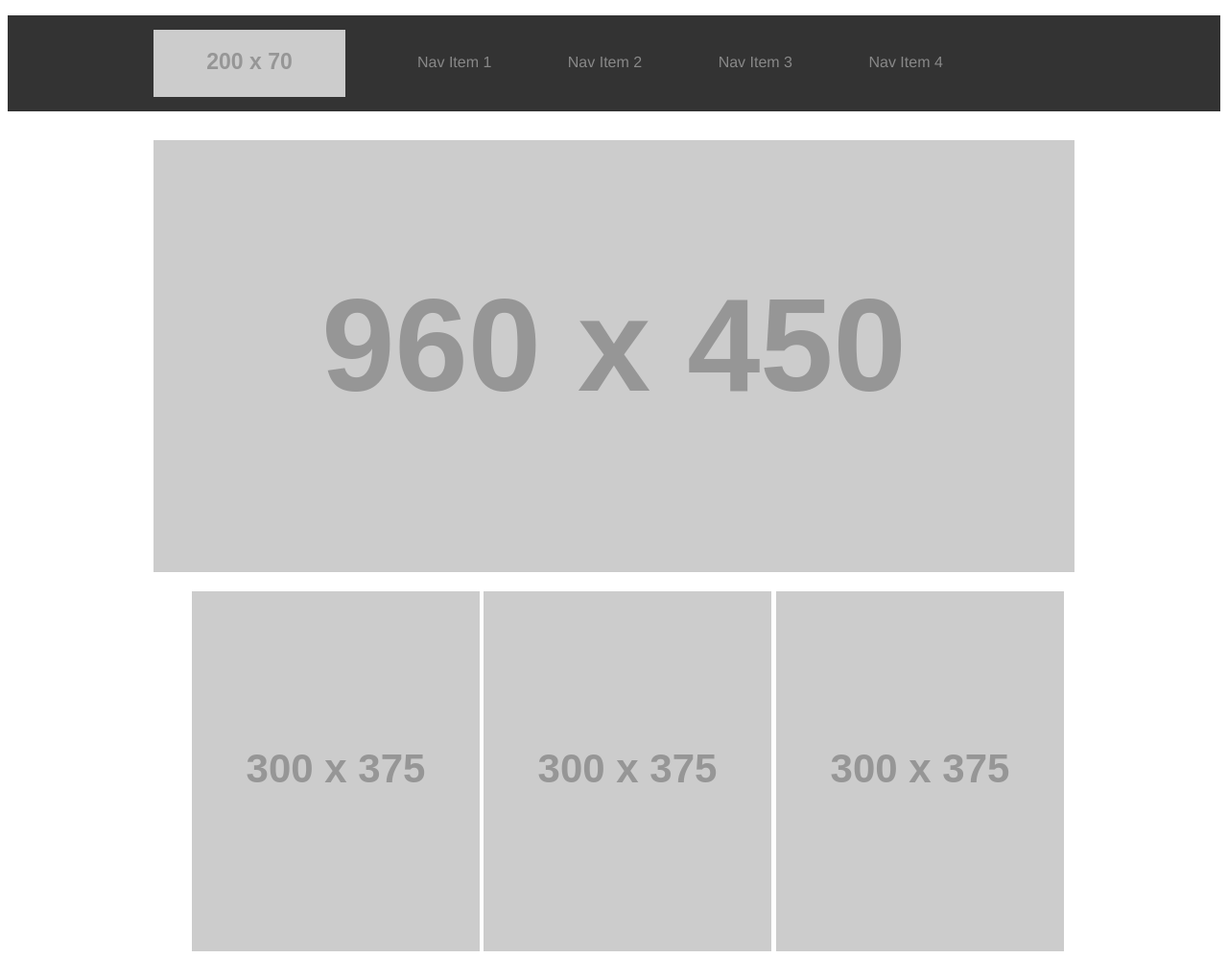
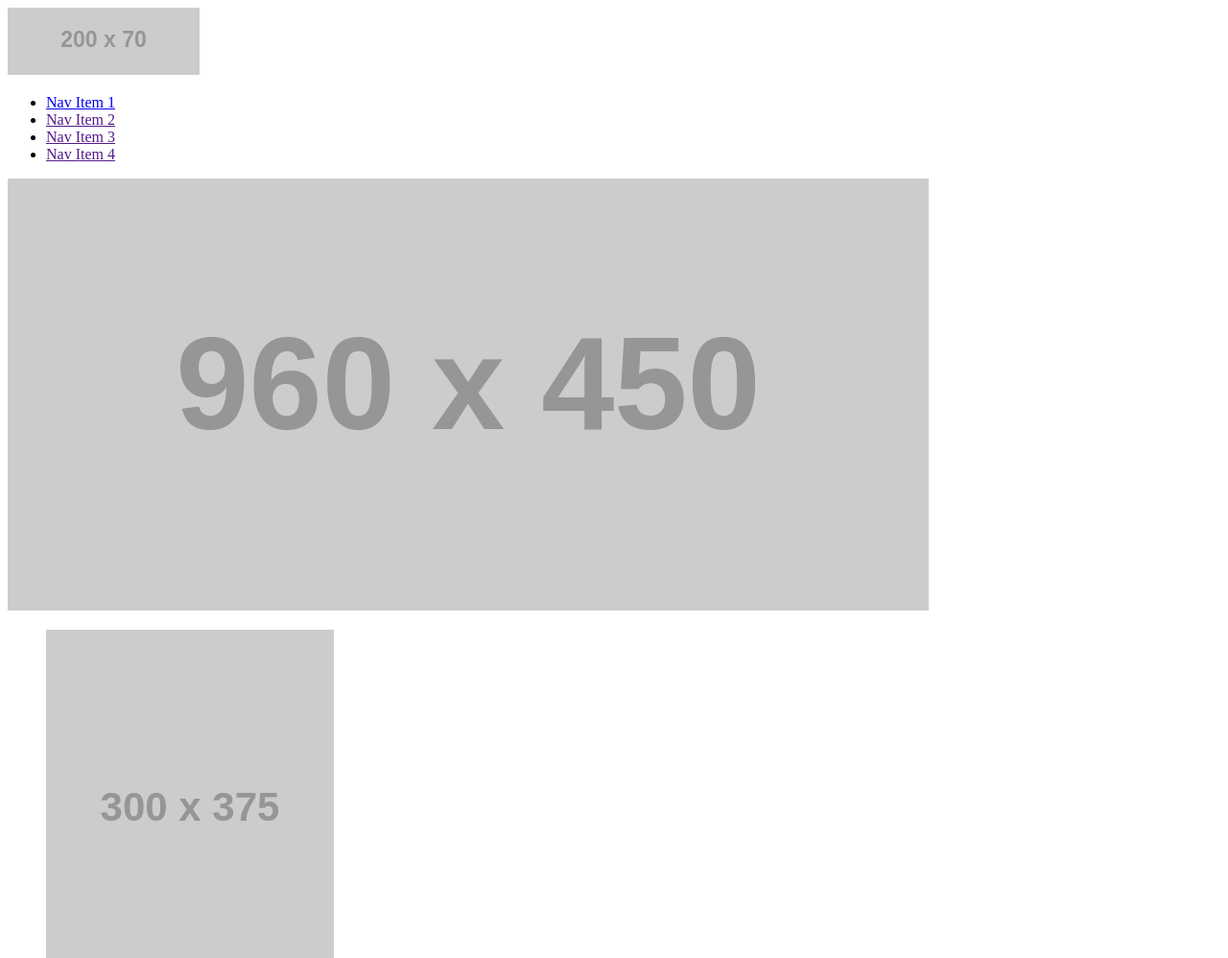
Before and after one commit to hoganl/wireframe, a plain HTML site: page index.html in a window 1280 px wide. Shown: the top 998 px of the page at 96% size. Drawn offline with Linux system fonts and the light colour scheme; placeholder pictures from the web are drawn by us; a script that the page names is missing.

Commit message:
Commented out css to not conflict with html changes

```diff
--- a/style.css
+++ b/style.css
@@ -1,15 +1,6 @@
-* {
-    font-family: Helvetica, sans-serif;
-}
-
-header, footer {
-    background-color: #333;
+/*
+header {
     height: 100px;
-}
-
-nav {
-    width: 960px;
-    margin: 0px auto;
 }
 
 header img {
@@ -18,7 +9,16 @@ header img {
     margin-right: 75px;
 }
 
-nav li {
+header h1 {
+    font:
+}
+
+nav {
+    width: 960px;
+    margin: 0px auto;
+}
+
+header li {
     display: inline-block;
     margin-top: 40px;
     margin-right: 75px;
@@ -37,3 +37,8 @@ main {
 main li {
     display: inline-block;
 }
+
+header {
+    background-color: #333;
+    height: 200px;
+} */
```
